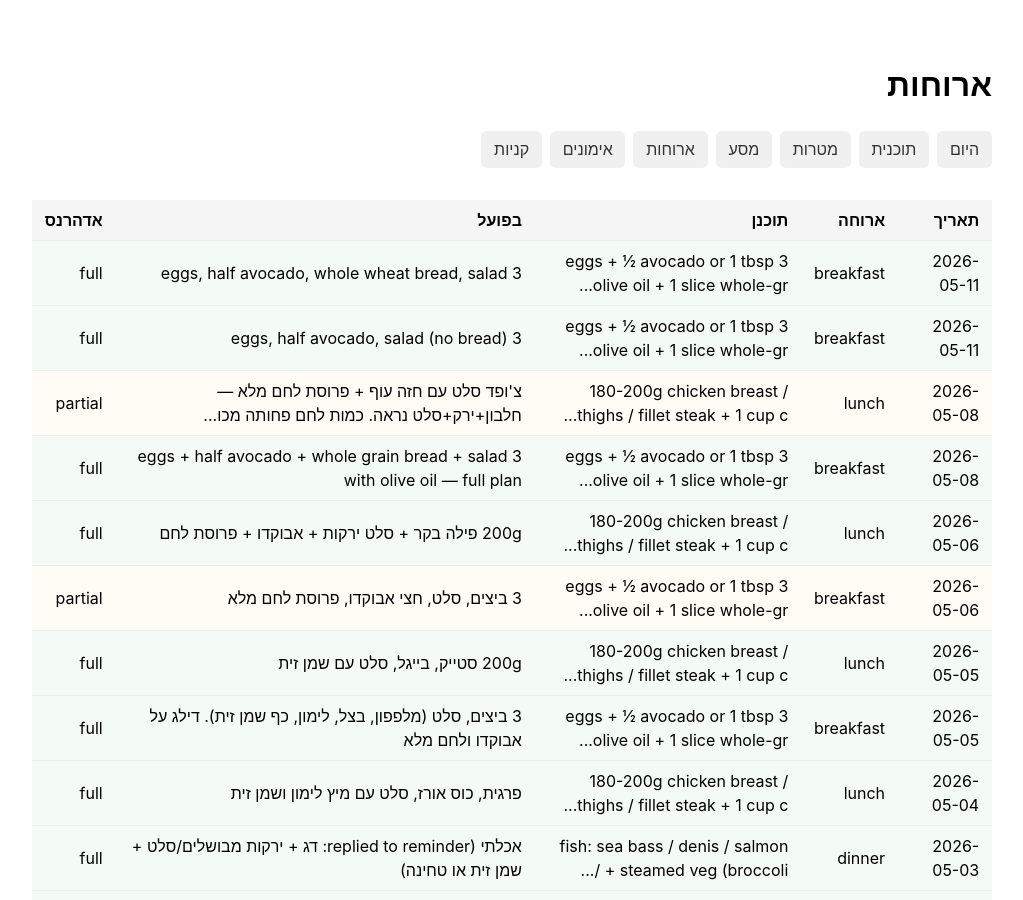
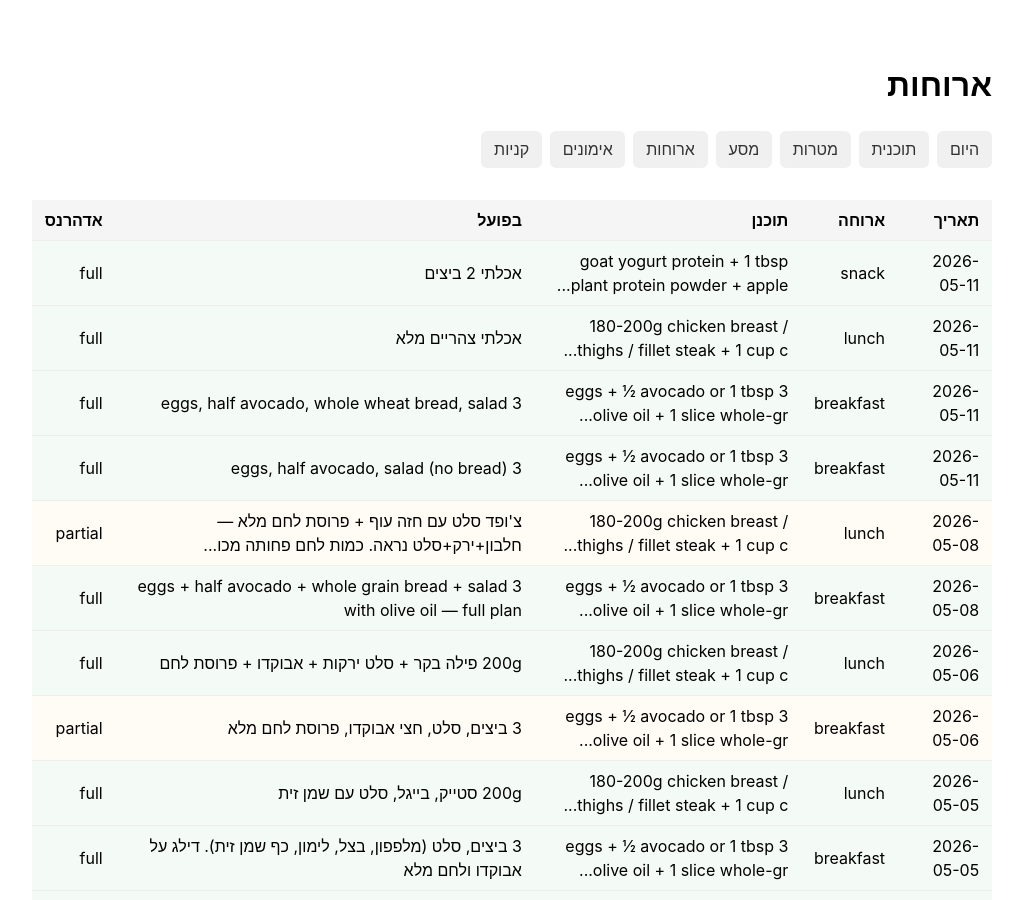
Before and after one commit to alexliv1234/alexbot-public, a Jekyll site: the page built from docs/lifechange/meals.html, in a window 1280 px wide and 900 px high. Shown: the whole window, without its empty margins (128-1151 px from the left). Built offline with Jekyll 4.4.1, drawn with Linux system fonts in a browser that asks for light colours; some of the changed text lies outside the part shown.

Commit message:
📊 coach site update (2026-05-11_20-01)

```diff
--- a/docs/_data/coach/meals.json
+++ b/docs/_data/coach/meals.json
@@ -351,5 +351,23 @@
     "planned": "3 eggs + ½ avocado or 1 tbsp olive oil + 1 slice whole-grain/sourdough bread + vegetable salad",
     "actual": "3 eggs, half avocado, whole wheat bread, salad",
     "adherence": "full"
+  },
+  {
+    "date": "2026-05-11",
+    "ts": "2026-05-11T19:13:23+03:00",
+    "type": "meal",
+    "slot": "lunch",
+    "planned": "180-200g chicken breast / thighs / fillet steak + 1 cup cooked rice / potato / sweet potato / 4-6 rice crackers + pickled cauliflower / green beans + large salad + 1 tbsp olive oil",
+    "actual": "אכלתי צהריים מלא",
+    "adherence": "full"
+  },
+  {
+    "date": "2026-05-11",
+    "ts": "2026-05-11T19:13:55+03:00",
+    "type": "meal",
+    "slot": "snack",
+    "planned": "goat yogurt protein + 1 tbsp plant protein powder + apple / banana / berries",
+    "actual": "אכלתי 2 ביצים",
+    "adherence": "full"
   }
 ]
--- a/docs/_data/coach/today.json
+++ b/docs/_data/coach/today.json
@@ -1,7 +1,7 @@
 {
   "next_event": "see schedule below",
   "adherence": "in-progress",
-  "as_of": "2026-05-11T17:00:15",
+  "as_of": "2026-05-11T20:01:59",
   "meals": [
     {
       "slot": "breakfast",
@@ -14,6 +14,18 @@
       "actual": "3 eggs, half avocado, whole wheat bread, salad",
       "adherence": "full",
       "time": "09:32"
+    },
+    {
+      "slot": "lunch",
+      "actual": "אכלתי צהריים מלא",
+      "adherence": "full",
+      "time": "19:13"
+    },
+    {
+      "slot": "snack",
+      "actual": "אכלתי 2 ביצים",
+      "adherence": "full",
+      "time": "19:13"
     }
   ],
   "workouts": [],
```
